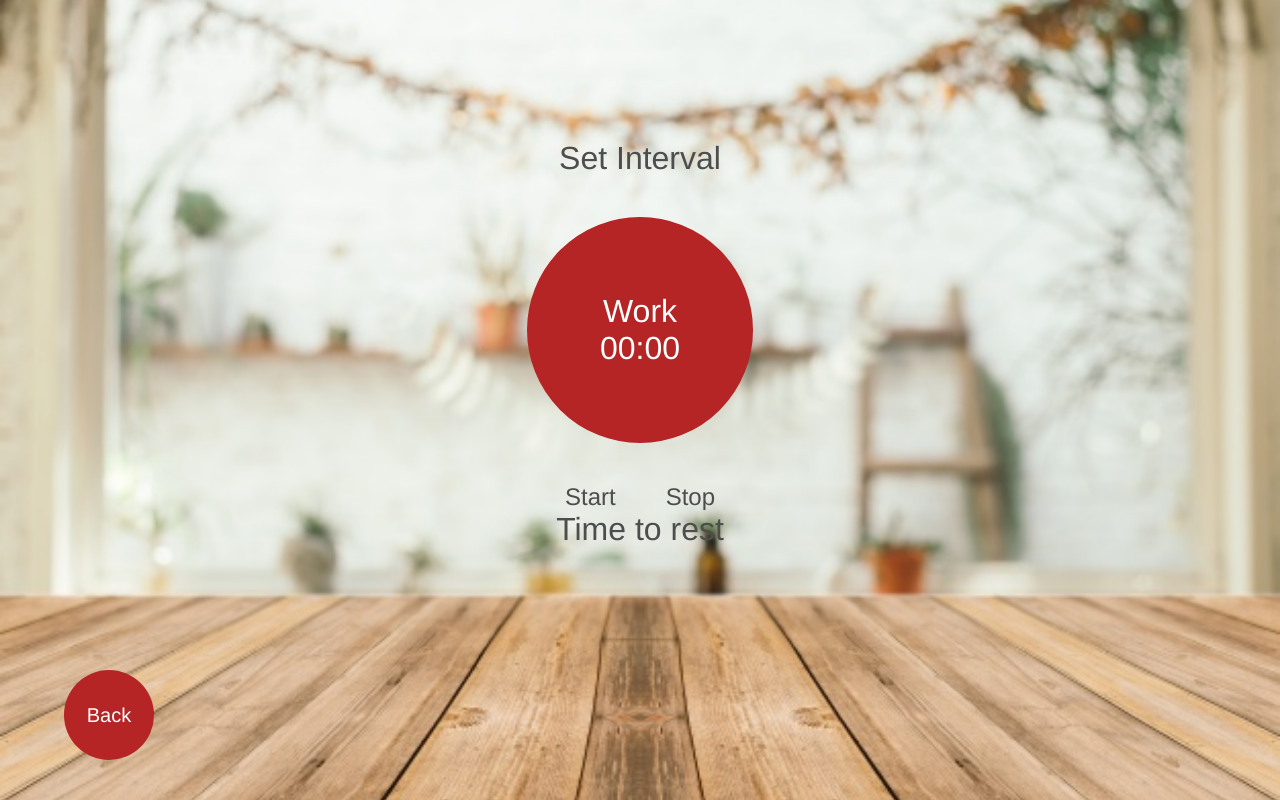
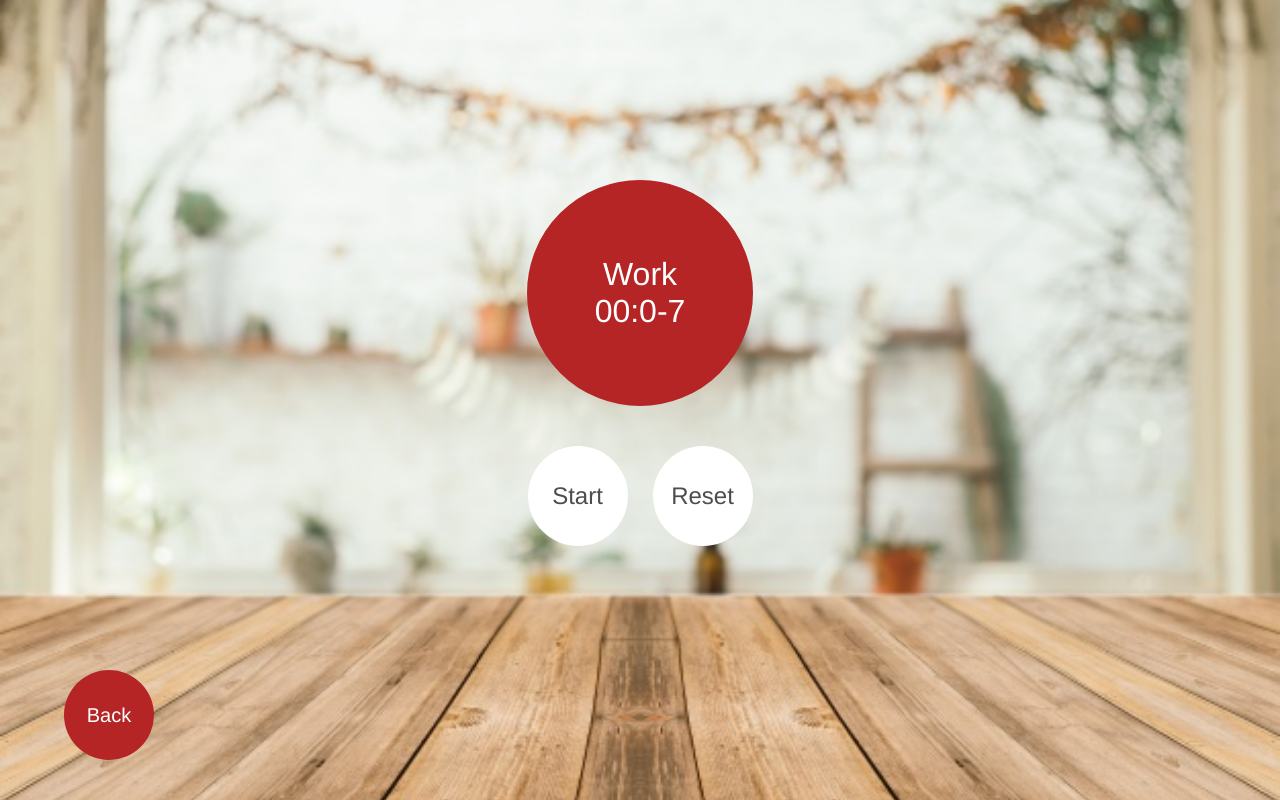
Before and after one commit to Purofox/circus-with-horses, a Vue app: page /pomodoro in a window 1280 px wide. Built offline with nearby package versions, Linux system fonts and the light colour scheme; what vue-lodash would draw is missing.

Commit message:
Added sessions and audio for pomodoro timer

```diff
--- a/src/components/Pomodoro/Pomodoro.vue
+++ b/src/components/Pomodoro/Pomodoro.vue
@@ -1,6 +1,5 @@
 <template>
   <div class="timer-container">
-    <div class="settings">Set Interval</div>
     <div class="timer">
       {{sessionName}}
       <div class="timer-value test">
@@ -10,24 +9,30 @@
       </div>
     </div>
     <div class="timer-control">
-      <div class="control" @click="startTimer">Start</div>
-      <div class="control" @click="stopTimer">Stop</div>
+      <button class="control" :disabled="isDisabled" @click="startTimer">Start</button>
+      <button class="control" @click="resetTimer">Reset</button>
     </div>
-    <div class="dialog">Time to rest</div>
+    <div v-if="showModal" class="dialog">
+      Time to rest
+      <div class="close" @click="showModal = false">x</div>
+    </div>
 
     <router-link class="back-to-main" to="/">Back</router-link>
   </div>
 </template>
 
 <script>
+const audio = new Audio('../assets/audio/alarm-clock-bell.mp3');
 export default {
     name: "Pomodoro",
     data() {
       return {
-        timer: 25*60,
+        timer: 10,
         sessionName: "Work",
         interval: '',
-        edit: false
+        edit: false,
+        showModal: false,
+        isDisabled: false
       };
     },
 
@@ -42,21 +47,30 @@ export default {
 
     methods: {
       check_timer_completed() {
-        if(this.timer <= 0) {
-          clearInterval(this.interval);
-          this.timer = 0;
+        if(this.timer === 0 && this.sessionName === 'Work') {
+          audio.play();
+          this.timer = 5*60;
+          this.sessionName = 'Rest';
+          this.save_timer();
+        } if (this.timer === 0 && this.sessionName === 'Rest') {
+          audio.play();
+          this.timer = 25*60;
+          this.sessionName = 'Work';
           this.save_timer();
         }
       },
       startTimer () {
+        this.isDisabled = true;
         this.interval = setInterval(() => {
           this.timer--;
           this.check_timer_completed();
         },1000);
       },
-      stopTimer () {
+      resetTimer () {
+        this.isDisabled = false;
         clearInterval(this.timer);
         this.timer = 25*60;
+        this.sessionName = 'Work';
         this.save_timer();
       },
       padTime (time){
@@ -75,8 +89,8 @@ export default {
       minutes() {
         const minutes = Math.trunc((this.timer) / 60) % 60;
         return this.padTime(minutes);
-      },
-    }
+      }
+    },
   };
 </script>
 
@@ -123,11 +137,15 @@ export default {
     font-size: 24px;
     justify-content: space-around;
     margin: 40px auto 0;
-    max-width: 200px;
+    max-width: 250px;
   }
 
   .control {
+    background: #fff;
+    border-radius: 50%;
     cursor: pointer;
+    height: 100px;
+    width: 100px;
   }
 
   .back-to-main {
@@ -168,4 +186,26 @@ export default {
       transform: scale3d(1, 1, 1);
     }
   }
+
+  .dialog {
+    position: absolute;
+    left: 0;
+    right: 0;
+    margin: auto;
+    top: 0;
+    bottom: 0;
+    width: 25vw;
+    height: 150px;
+    background: #20b88e;
+    display: flex;
+    align-items: center;
+    justify-content: center;
+    color: #fff;
+  }
+
+  .close {
+    position: absolute;
+    right: 5px;
+    top: 5px;
+  }
 </style>
```
Also changed, not shown: 1 other file (tests, documents, lock files or other folders).
